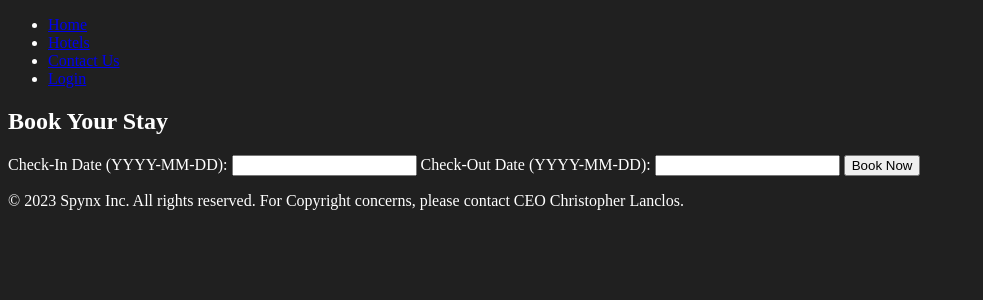
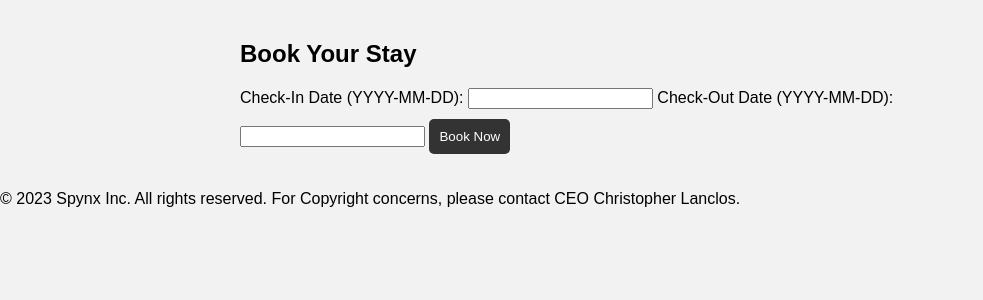
Before and after one commit to michaelmir915/CSCE310_Database, a PHP site: page /newBookings.php in a window 1280 px wide. Shown: the top 300 px of the page, without its empty margins (0-983 px from the left). Run offline with PHP 8.4, Linux system fonts and the light colour scheme; some libraries are stand-ins or nearby versions.

Commit message:
Remoevd old css, using same.

```diff
--- a/SearchResults.css
+++ /dev/null
@@ -1,4 +0,0 @@
-body {
-  background-color: #202020;
-  color: #ffffff;
-}
--- a/SearchResults.php
+++ b/SearchResults.php
@@ -2,12 +2,14 @@
 <html>
 <head>
 	<title>Search Results</title>
-  <link rel="stylesheet" href="newBookings.css">
-  <link href="./newBookings.css" rel="stylesheet" />
+	<link rel="stylesheet" href="./roomCharges.css" type="text/css">
 </head>
 <body>
   <h2><b> Search Results </b> </h2>
 <?php
+  //Employee Force Login
+  // Check if the user is logged in, otherwise redirect to login page
+
   // Retrieve the check-in and check-out dates from the URL parameters
   $checkin = $_POST['checkin'];
   $checkout = $_POST['checkout'];
--- a/currentBookings.css
+++ /dev/null
@@ -1,4 +0,0 @@
-body {
-    background-color: #202020;
-    color: #ffffff;
-  }
--- a/currentBookings.php
+++ b/currentBookings.php
@@ -2,8 +2,7 @@
 <html>
 <head>
 	<title>Search Results</title>
-  <link rel="stylesheet" href="newBookings.css">
-  <link href="./newBookings.css" rel="stylesheet" />
+	<link rel="stylesheet" href="./roomCharges.css" type="text/css">
 </head>
 <body>
 <?php
--- a/manageBooking.php
+++ b/manageBooking.php
@@ -5,7 +5,7 @@
 	<title>Search Results</title>
   <!-- <link rel="stylesheet" href="nmanageBookings.css">
   <link href="./manageBookings.css" rel="stylesheet" /> -->
-  <link rel="stylesheet" type="text/css" href="manageBooking.css">
+  <link rel="stylesheet" href="./roomCharges.css" type="text/css">
 
 </head>
 <body>
@@ -36,6 +36,9 @@
 			<th>Room_Number</th>
 		</tr>
 		<?php
+		//Employee Force Login
+		// Check if the user is logged in, otherwise redirect to login page
+
     $connection = mysqli_connect("localhost", "root", "", "hotel");
     // Check connection
     if (!$connection) {
--- a/newBookings.css
+++ /dev/null
@@ -1,4 +0,0 @@
-body {
-    background-color: #202020;
-    color: #ffffff;
-  }
--- a/newBookings.php
+++ b/newBookings.php
@@ -3,8 +3,7 @@
 <head>
 	<meta charset="UTF-8">
 	<title>Create a new booking!</title>
-	<link rel="stylesheet" href="newBookings.css">
-    <link href="./newBookings.css" rel="stylesheet" />
+	<link rel="stylesheet" href="./roomCharges.css" type="text/css">
     <link rel="stylesheet" href="//code.jquery.com/ui/1.12.1/themes/base/jquery-ui.css">
     <script src="//code.jquery.com/jquery-3.6.0.min.js"></script>
     <script src="//code.jquery.com/ui/1.12.1/jquery-ui.js"></script>
@@ -45,17 +44,6 @@
 </head>
 
 <body>
-	<header>
-		<nav>
-			<ul>
-				<li><a href="#">Home</a></li>
-				<li><a href="#">Hotels</a></li>
-				<li><a href="#">Contact Us</a></li>
-				<li><a href="#">Login</a></li>
-			</ul>
-		</nav>
-	</header>
-
 	<main>
 		<section class="booking">
 			<h2>Book Your Stay</h2>
```
Also changed, not shown: manageBooking.css (deleted, +0 -26 lines).
